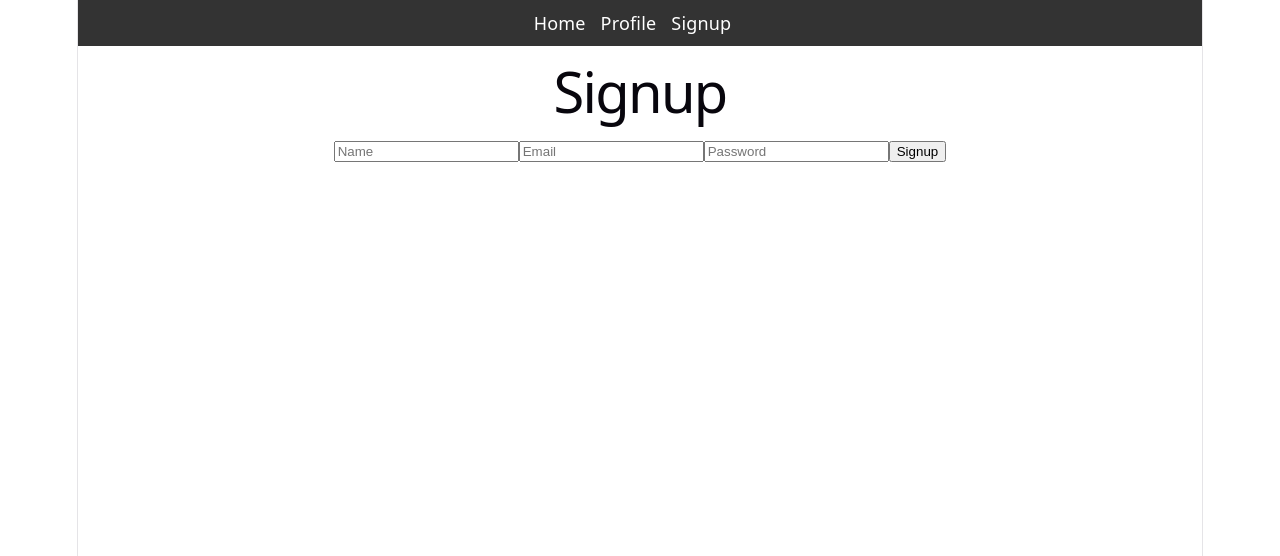
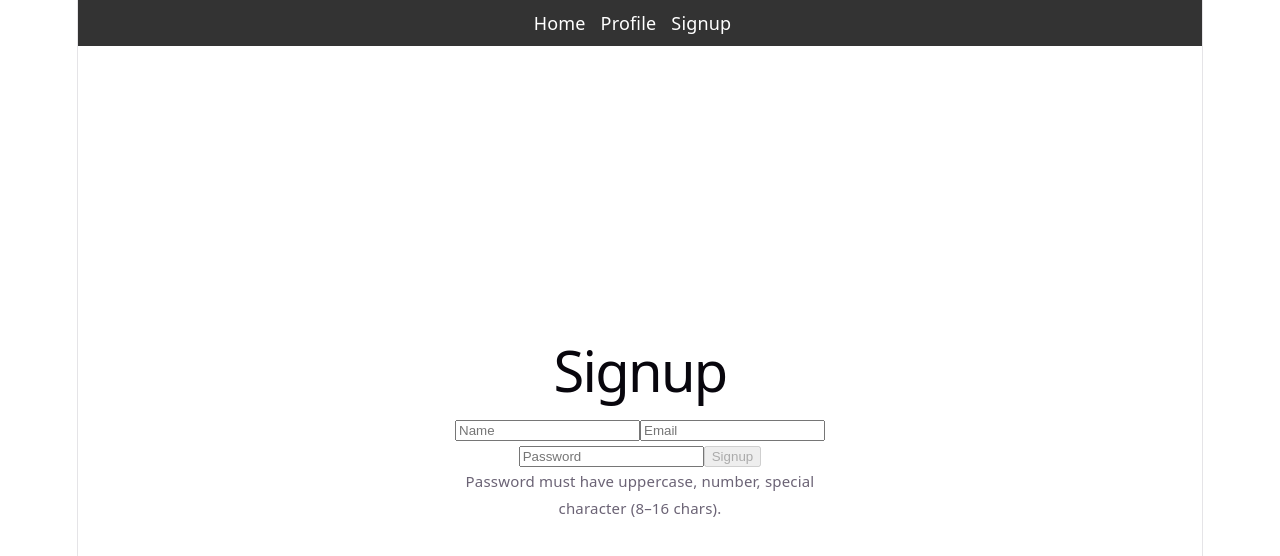
Before and after one commit to dulaySIT-kary/aptech1-midterm-exam, a React (Vite) app in the folder aptech1-midterm-exam/: page /signup in a window 1280 px wide. Shown: the top 556 px of the page. Built offline with nearby package versions, Linux system fonts and the light colour scheme.

Commit message:
Implemented error handling and ux

```diff
--- /dev/null
+++ b/aptech1-midterm-exam/src/pages/Signup.css
@@ -0,0 +1,25 @@
+input {
+  display: block;
+  width: 100%;
+  margin: 10px 0;
+  padding: 8px;
+}
+
+.input-error {
+  border: 2px solid red;
+}
+
+.input-success {
+  border: 2px solid green;
+}
+
+.error {
+  color: red;
+  font-size: 12px;
+  margin-top: -5px;
+}
+
+button:disabled {
+  background: gray;
+  cursor: not-allowed;
+}
--- a/aptech1-midterm-exam/src/pages/Signup.jsx
+++ b/aptech1-midterm-exam/src/pages/Signup.jsx
@@ -2,62 +2,105 @@ import React, { useState } from "react";
 import { useNavigate } from "react-router-dom";
 
 function Signup() {
+  const navigate = useNavigate();
+
   const [formData, setFormData] = useState({
     name: "",
     email: "",
     password: "",
   });
 
-  const navigate = useNavigate();
+  const [errors, setErrors] = useState({});
+  const [touched, setTouched] = useState({});
 
+  // ✅ Regex
   const nameRegex = /^[A-Za-z]{2,}$/;
   const usernameRegex = /^[A-Za-z0-9._-]+$/;
   const passwordRegex = /^(?=.[A-Z])(?=.\d)(?=.*[\W_]).{8,16}$/;
   const emailRegex = /^[^\s@]+@[^\s@]+\.[^\s@]+$/;
 
+  // ✅ Validate function
+  const validate = (field, value) => {
+    let error = "";
+
+    if (field === "name") {
+      if (!nameRegex.test(value)) {
+        error = "Name must be at least 2 letters only.";
+      }
+    }
+
+    if (field === "email") {
+      if (!emailRegex.test(value)) {
+        error = "Invalid email format.";
+      }
+    }
+
+    if (field === "password") {
+      if (!passwordRegex.test(value)) {
+        error =
+          "8-16 chars, 1 uppercase, 1 number, 1 special character.";
+      }
+    }
+
+    return error;
+  };
+
+  // ✅ Handle change (real-time validation)
   const handleChange = (e) => {
     const { name, value } = e.target;
-    setFormData((prevData) => ({
-      ...prevData,
-      [name]: value,
+
+    setFormData((prev) => ({ ...prev, [name]: value }));
+
+    if (touched[name]) {
+      setErrors((prev) => ({
+        ...prev,
+        [name]: validate(name, value),
+      }));
+    }
+  };
+
+  // ✅ Handle blur (mark field as touched)
+  const handleBlur = (e) => {
+    const { name, value } = e.target;
+
+    setTouched((prev) => ({ ...prev, [name]: true }));
+
+    setErrors((prev) => ({
+      ...prev,
+      [name]: validate(name, value),
     }));
   };
+
+  // ✅ Check if form is valid
+  const isFormValid =
+    Object.values(errors).every((err) => !err) &&
+    formData.name &&
+    formData.email &&
+    formData.password;
 
   const handleSubmit = (e) => {
     e.preventDefault();
 
-    const name = formData.name.trim();
-    const email = formData.email.trim();
-    const password = formData.password;
-    const username = email.split("@")[0];
+    const username = formData.email.split("@")[0];
 
-    // ✅ Validation
-    if (!nameRegex.test(name)) {
-      alert("Name must be at least 2 letters only.");
-      return;
+    // Final validation check
+    const newErrors = {
+      name: validate("name", formData.name),
+      email: validate("email", formData.email),
+      password: validate("password", formData.password),
+    };
+
+    if (!usernameRegex.test(username)) {
+      newErrors.email = "Invalid username from email.";
     }
 
-    if (!emailRegex.test(email)) {
-      alert("Invalid email format.");
-      return;
-    }
+    setErrors(newErrors);
 
-    if (!usernameRegex.test(username)) {
-      alert("Username contains invalid characters.");
-      return;
-    }
-//Hardcoded password validation for demonstration purposes. In production, use a proper authentication system.
-    if (!passwordRegex.test(password)) {
-      alert(
-        "Password must be 8-16 chars, include 1 uppercase, 1 number, and 1 special character."
-      );
-      return;
-    }
+    if (Object.values(newErrors).some((err) => err)) return;
 
-    // Build user object
     const user = {
-      name,
-      email,
+      name: formData.name.trim(),
+      email: formData.email.trim(),
       username,
       bio: "",
       avatar: "",
@@ -68,42 +111,74 @@ function Signup() {
     try {
       localStorage.setItem("user", JSON.stringify(user));
     } catch (err) {
-      console.error("Failed to save user:", err);
+      console.error("Storage error:", err);
     }
 
     navigate("/profile");
   };
 
+  // ✅ Helper for styling
+  const getInputClass = (field) => {
+    if (!touched[field]) return "";
+    return errors[field] ? "input-error" : "input-success";
+  };
+
   return (
-    <div>
+    <div style={{ maxWidth: "400px", margin: "auto" }}>
       <h1>Signup</h1>
-      <form onSubmit={handleSubmit}>
+
+      <form onSubmit={handleSubmit} noValidate>
+        {/* Name */}
         <input
           type="text"
           name="name"
           placeholder="Name"
           value={formData.name}
           onChange={handleChange}
+          onBlur={handleBlur}
+          className={getInputClass("name")}
         />
+        {touched.name && errors.name && (
+          <p className="error">{errors.name}</p>
+        )}
 
+        {/* Email */}
         <input
           type="email"
           name="email"
           placeholder="Email"
           value={formData.email}
           onChange={handleChange}
+          onBlur={handleBlur}
+          className={getInputClass("email")}
         />
+        {touched.email && errors.email && (
+          <p className="error">{errors.email}</p>
+        )}
 
+        {/* Password */}
         <input
           type="password"
           name="password"
           placeholder="Password"
           value={formData.password}
           onChange={handleChange}
+          onBlur={handleBlur}
+          className={getInputClass("password")}
         />
+        {touched.password && errors.password && (
+          <p className="error">{errors.password}</p>
+        )}
 
-        <button type="submit">Signup</button>
+        <button type="submit" disabled={!isFormValid}>
+          Signup
+        </button>
       </form>
+
+      {/* ✅ UX hint */}
+      <small>
+        Password must have uppercase, number, special character (8–16 chars).
+      </small>
     </div>
   );
 }
```
